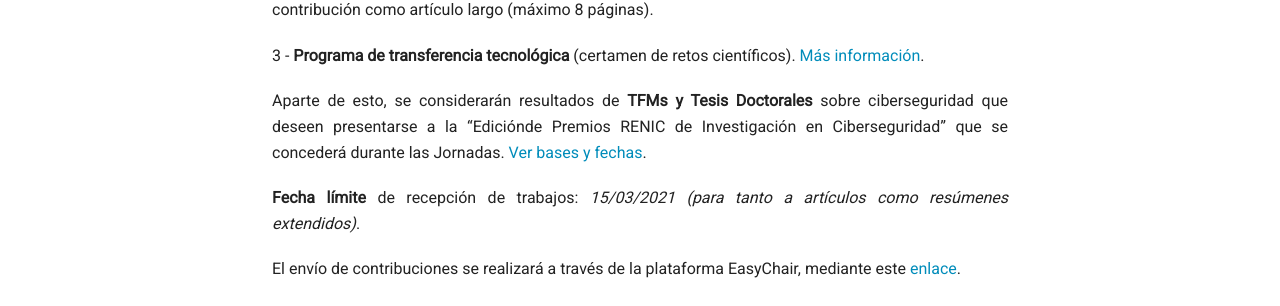
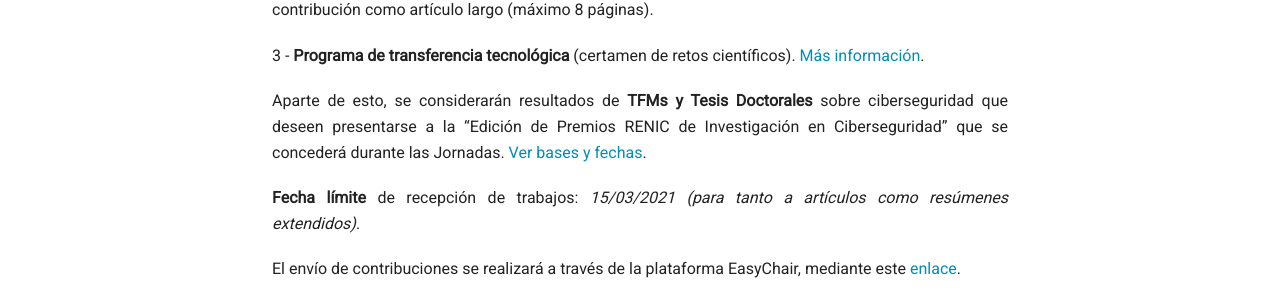
Before and after one commit to jnic2020/jnic2021.github.io, a Jekyll site: the page built from trabajos.md, in a window 1280 px wide. Shown: the part 839-1145 px from the top of the page. Built offline with Jekyll 4.4.1, drawn with Linux system fonts in a browser that asks for light colours; nearby versions of some CDN libraries.

Commit message:
Update trabajos.md

```diff
--- a/trabajos.md
+++ b/trabajos.md
@@ -19,7 +19,7 @@ Las Jornadas, organizadas de forma conjunta con INCIBE, se centrarán fundamenta
 
 3 - __Programa de transferencia tecnológica__ (certamen de retos científicos). [Más información](https://transferencia.jnic.es/edicion-2019-20).
 
-Aparte de esto, se considerarán resultados de __TFMs y Tesis Doctorales__ sobre ciberseguridad que deseen presentarse a la “Ediciónde Premios RENIC de Investigación en Ciberseguridad” que se concederá durante las Jornadas. [Ver bases y fechas](https://www.renic.es/es/convocados-los-premios-de-investigacion-en-ciberseguridad-2021).
+Aparte de esto, se considerarán resultados de __TFMs y Tesis Doctorales__ sobre ciberseguridad que deseen presentarse a la “Edición de Premios RENIC de Investigación en Ciberseguridad” que se concederá durante las Jornadas. [Ver bases y fechas](https://www.renic.es/es/convocados-los-premios-de-investigacion-en-ciberseguridad-2021).
 
 __Fecha límite__ de recepción de trabajos:  _15/03/2021 (para tanto a artículos como resúmenes extendidos)_.
 
```
